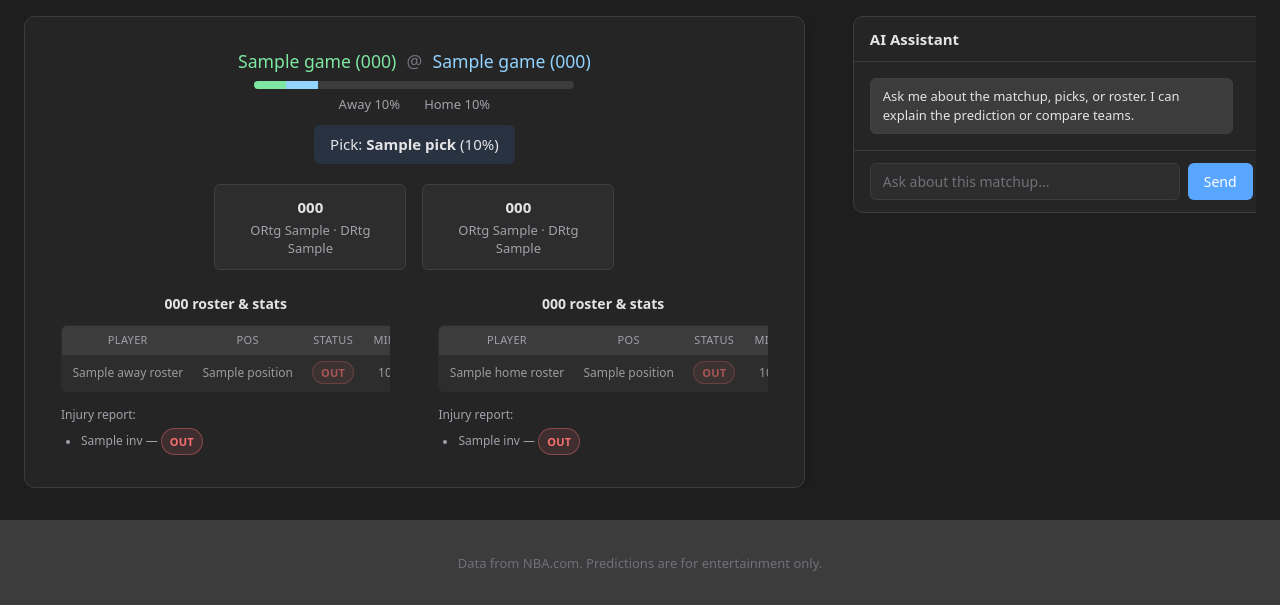
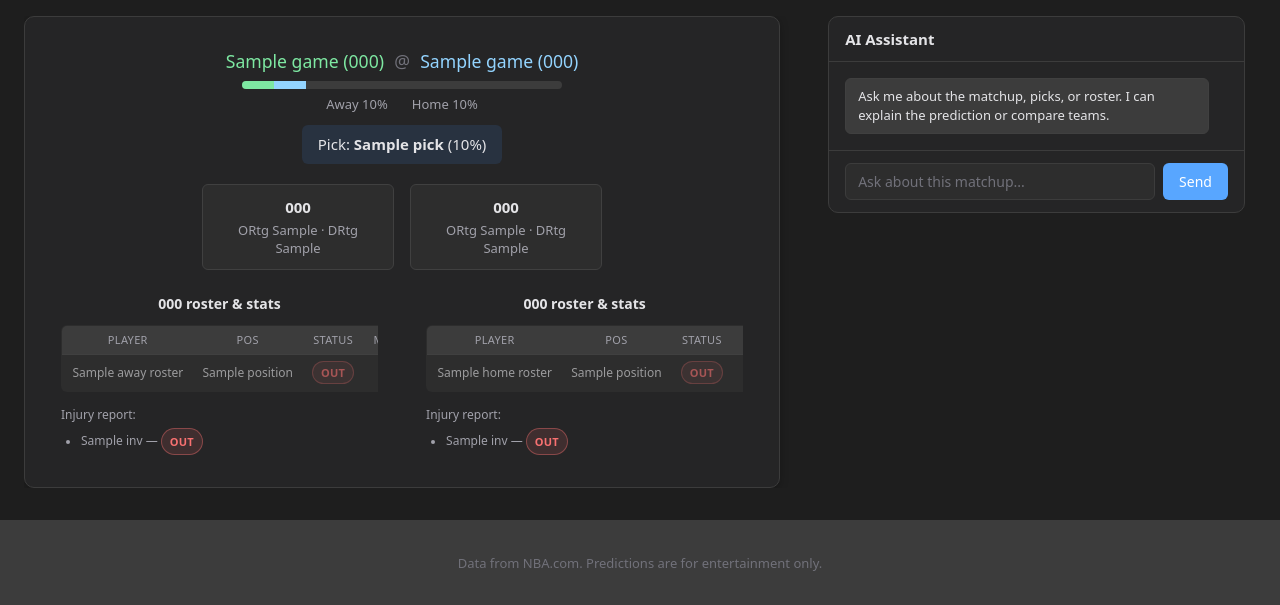
Before and after one commit to Joseph302156/NBA_Matchup_Calculator, a FastAPI app: template app/templates/results.html in a window 1280 px wide. Shown: the part 223-828 px from the top of the page. Run offline with FastAPI, Linux system fonts and the light colour scheme; the template is opened without the code that fills it: most values are stand-ins (such as "Sample title", 1, 10 or a date in 2020).

Commit message:
fix chatbox margin right side

```diff
--- a/app/static/style.css
+++ b/app/static/style.css
@@ -74,7 +74,7 @@ body {
 }
 
 .results-panel {
-  flex: 0 0 calc(70% - 0.35in);
+  flex: 0 0 calc(68% - 0.35in);
   min-width: 0;
   overflow-y: auto;
   overflow-x: hidden;
@@ -85,7 +85,7 @@ body {
   flex: 0 0 calc(35% - 0.15in);
   min-width: 240px;
   margin-left: -0.5in;
-  margin-right: calc(0in);
+  margin-right: calc(0.5in);
   max-height: 840px;
   align-self: flex-start;
   display: flex;
```
